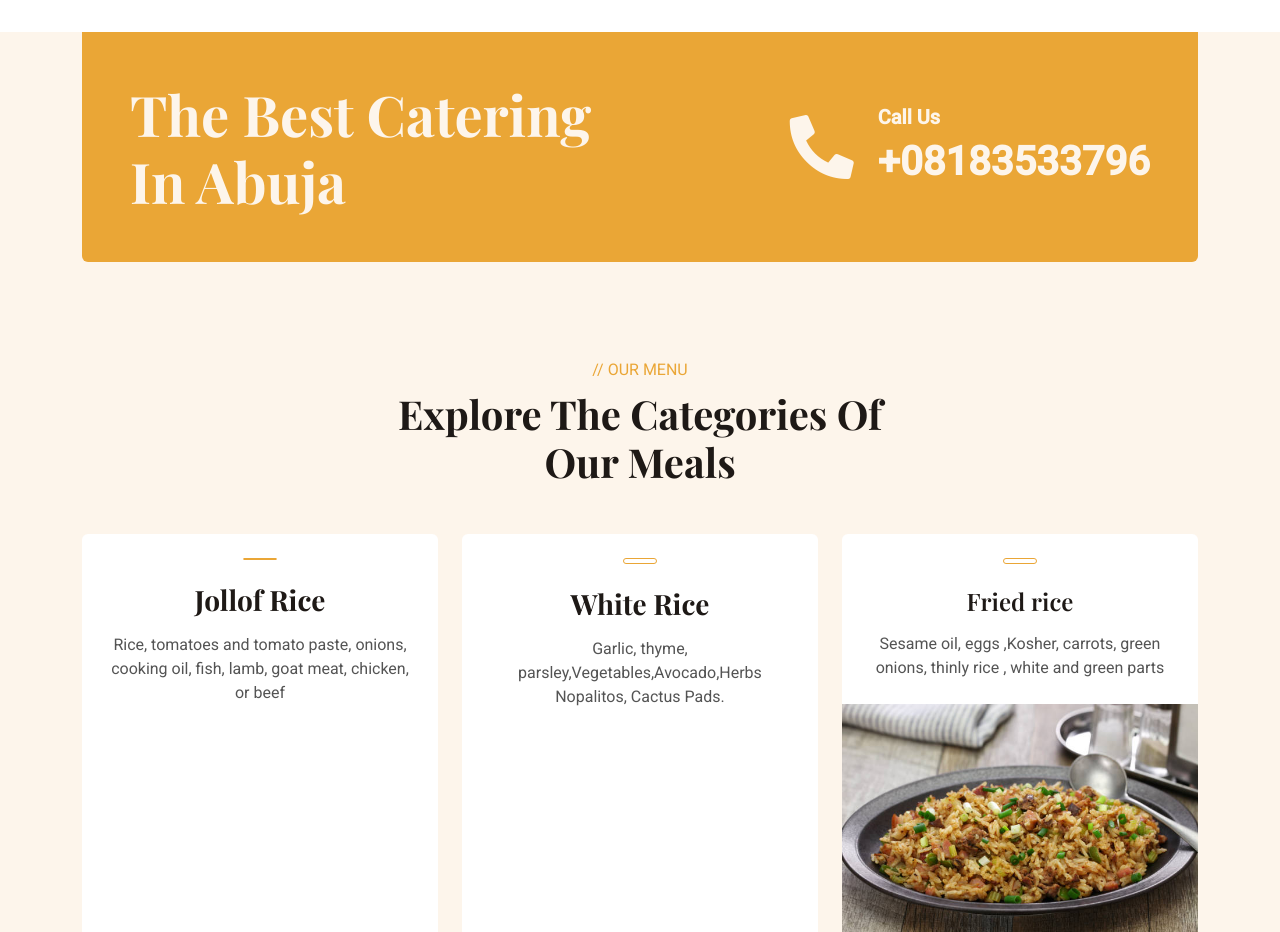
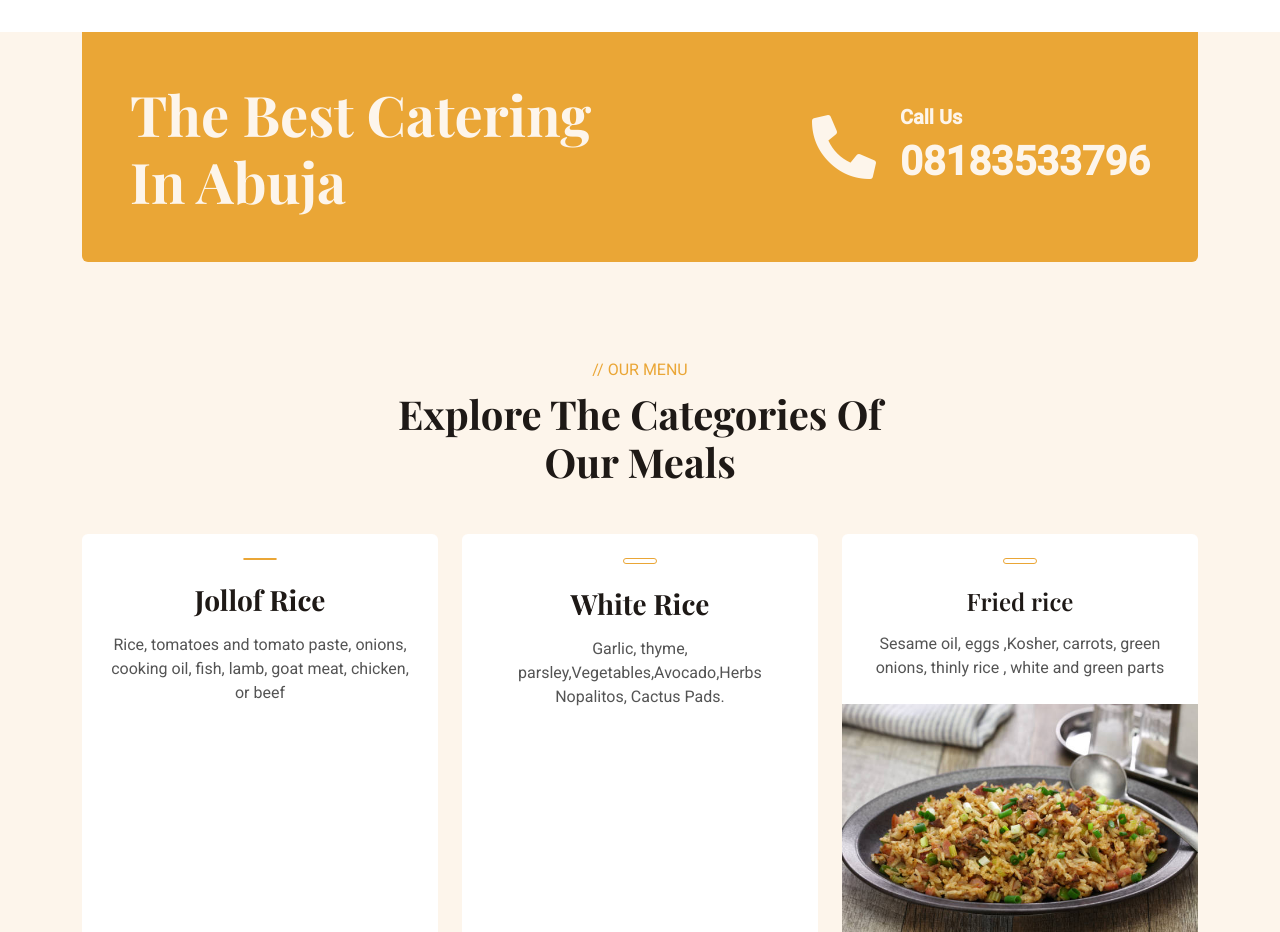
Before and after one commit to Gigx267/Shamason-Catering-and-cakes, a plain HTML site: page index.html in a window 1280 px wide. Shown: the part 3220-4152 px from the top of the page. Drawn offline with nearby package versions, Linux system fonts and the light colour scheme.

Commit message:
Update index.html

```diff
--- a/index.html
+++ b/index.html
@@ -232,7 +232,7 @@
                             <i class="fa fa-phone-alt fa-4x flex-shrink-0"></i>
                             <div class="ms-4">
                                 <p class="fs-5 fw-bold mb-0">Call Us</p>
-                                <p class="fs-1 fw-bold mb-0">+08183533796 </p>
+                                <p class="fs-1 fw-bold mb-0">08183533796 </p>
                             </div>
                         </div>
                     </div>
```
